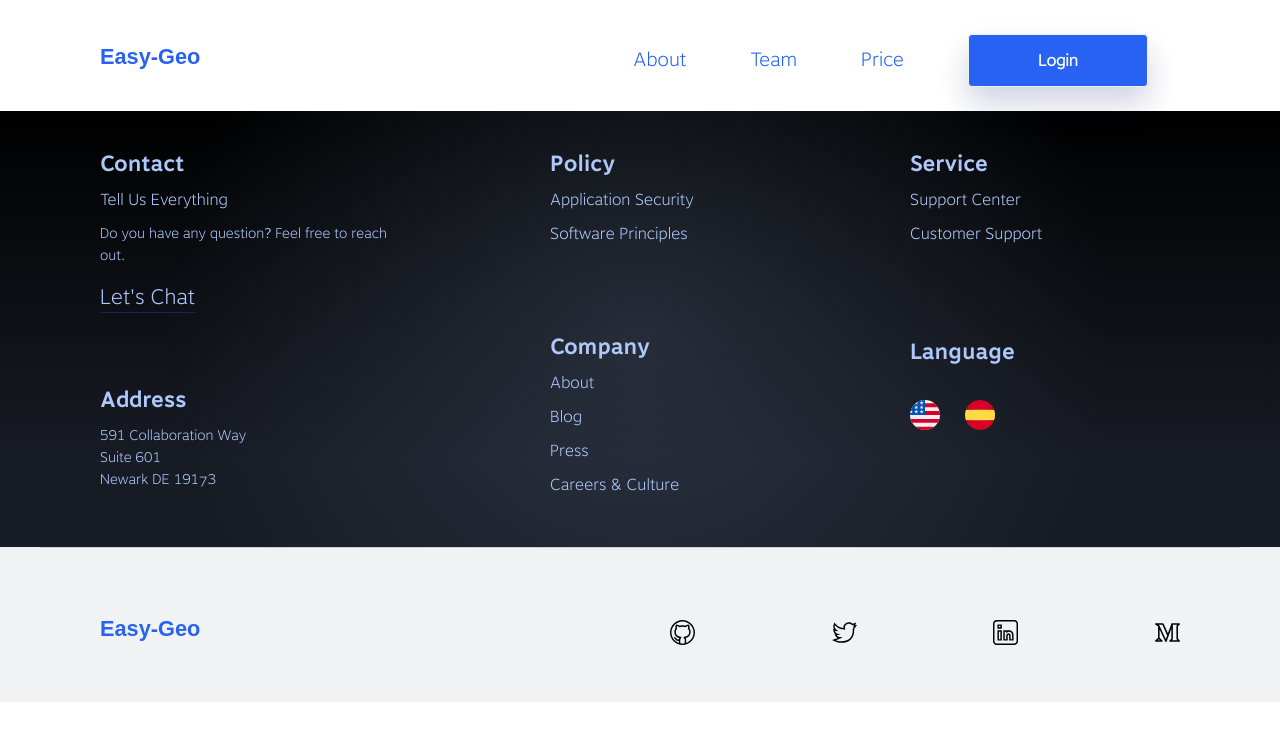
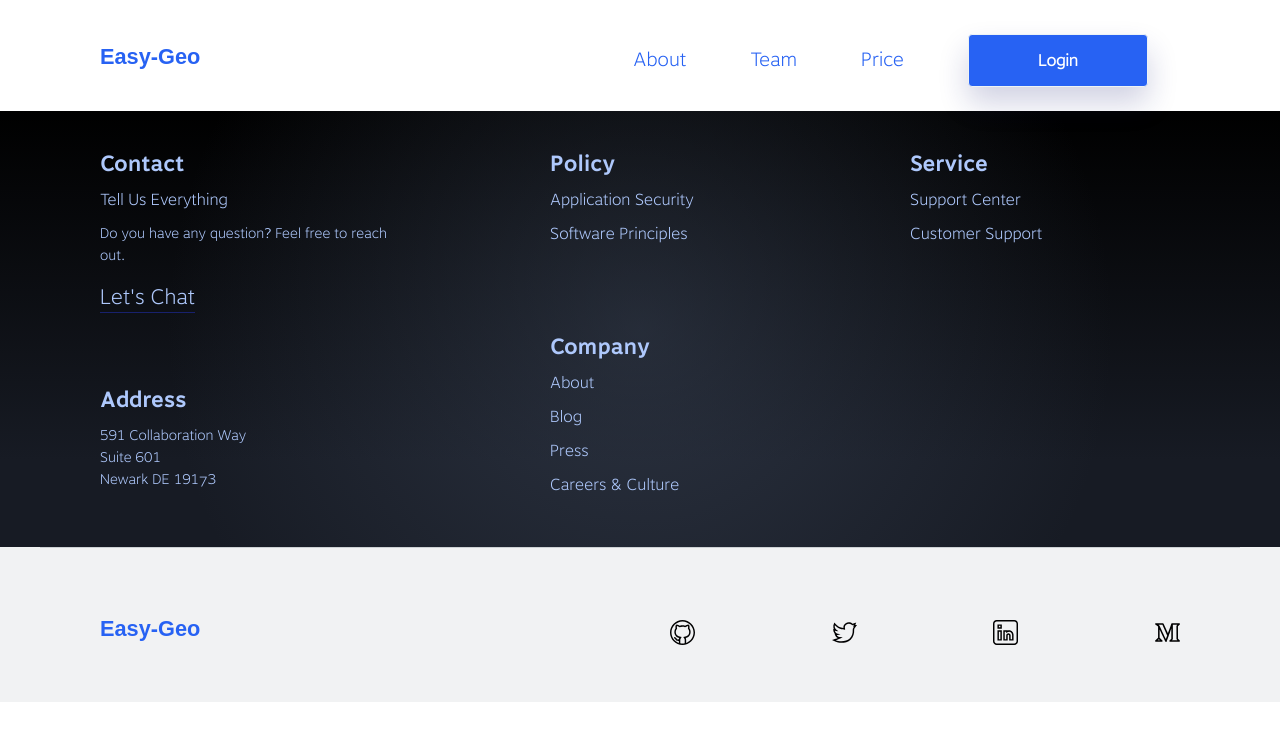
Before and after one commit to de-data-lab/easy-geo, a React (Create React App) app: page / in a window 1280 px wide. Shown: the top 740 px of the page. Built offline with nearby package versions, Linux system fonts and the light colour scheme; what i18next-xhr-backend would draw is missing.

Commit message:
removed languages

```diff
--- a/src/common/ScrollToTop/index.tsx
+++ b/src/common/ScrollToTop/index.tsx
@@ -21,7 +21,6 @@ const ScrollToTop = () => {
     return () => {
       window.removeEventListener("scroll", checkScrollTop);
     };
-    // eslint-disable-next-line react-hooks/exhaustive-deps
   }, []);
 
   const scrollUp = () => {
--- a/src/common/utils/useForm.tsx
+++ b/src/common/utils/useForm.tsx
@@ -17,7 +17,6 @@ export const useForm = (validate: any) => {
   const handleSubmit = (event: React.ChangeEvent<HTMLFormElement>) => {
     event.preventDefault();
     setErrors(validate(values));
-    // Your url for API
     const url = "";
     if (Object.keys(values).length === 3) {
       axios
--- a/src/components/Footer/index.tsx
+++ b/src/components/Footer/index.tsx
@@ -103,25 +103,7 @@ const Footer = ({ t }: any) => {
               </Large>
             </Col>
             <Col lg={6} md={6} sm={12} xs={12}>
-              <Label htmlFor="select-lang">{t("Language")}</Label>
-              <LanguageSwitchContainer>
-                <LanguageSwitch onClick={() => handleChange("en")}>
-                  <SvgIcon
-                    src="united-states.svg"
-                    aria-label="homepage"
-                    width="30px"
-                    height="30px"
-                  />
-                </LanguageSwitch>
-                <LanguageSwitch onClick={() => handleChange("es")}>
-                  <SvgIcon
-                    src="spain.svg"
-                    aria-label="homepage"
-                    width="30px"
-                    height="30px"
-                  />
-                </LanguageSwitch>
-              </LanguageSwitchContainer>
+
             </Col>
           </Row>
         </Container>
--- a/src/index.tsx
+++ b/src/index.tsx
@@ -15,5 +15,5 @@ const App = () => (
 );
 
 const container = document.getElementById('root');
-const root = createRoot(container!); // createRoot(container!) if you use TypeScript
+const root = createRoot(container!);
 root.render(<App />);
```
Also changed, not shown: public/manifest.json.
